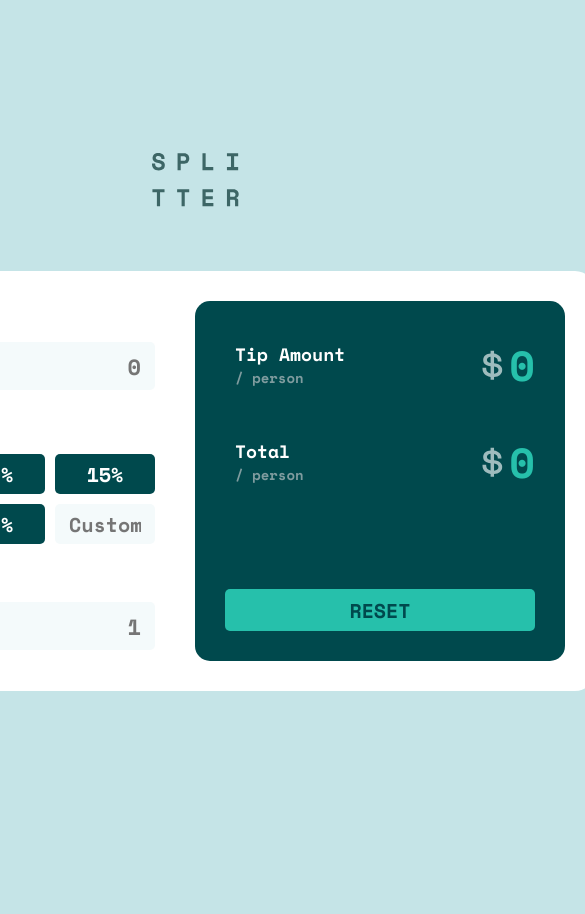
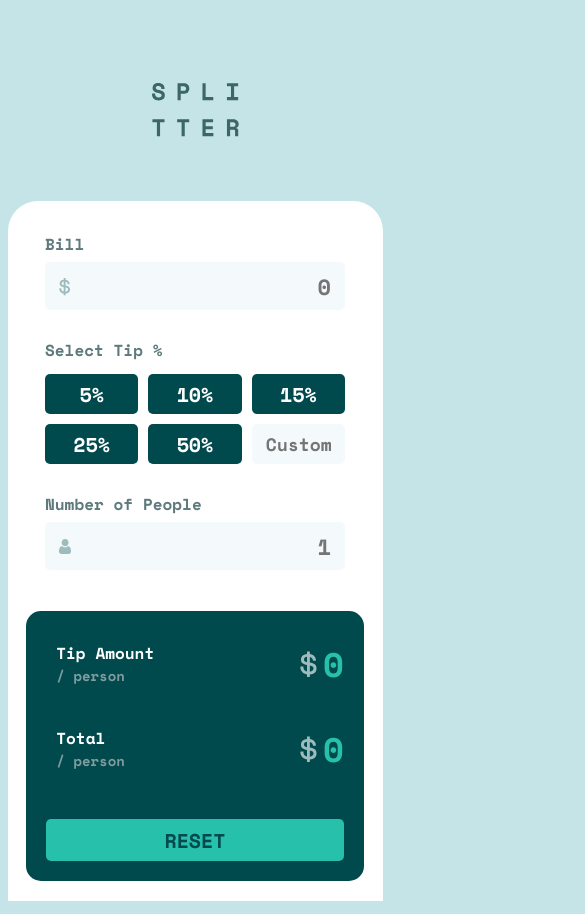
Before and after one commit to pablos-juan/tip-calculator, a React (Vite) app: page / in a window 390 px wide. Shown: the whole page, 585 px wide, since content can reach past the window. Before the commit the page ends 844 px from the top, so only its background shows below. Built offline with nearby package versions, Linux system fonts and the light colour scheme.

Commit message:
Responsive para mobile

```diff
--- a/src/App.css
+++ b/src/App.css
@@ -88,7 +88,8 @@ fieldset {
 }
 
 .tips {
-  display: grid; grid-template-columns: repeat(3, 1fr);
+  display: grid;
+  grid-template-columns: repeat(3, 1fr);
   gap: 10px;
   margin-top: 12px;
 }
@@ -108,7 +109,7 @@ button.active {
   color: hsl(183, 100%, 15%);
 }
 
-.tips input {
+input.custom-input {
   background-image: none;
   margin-top: 0;
   height: 40px;
@@ -194,3 +195,67 @@ aside p.min {
   cursor: pointer;
   margin: 30px;
 }
+
+@media (width < 850px) {
+  body {
+    width: 100vw;
+    min-height: 100vh;
+    display: block;
+  }
+
+  main {
+    min-height: 100vh;
+    margin-top: 70px;
+  }
+
+  .calc {
+    flex-direction: column;
+    align-items: center;
+    width: 375px;
+    height: 700px;
+    border-radius: 30px 30px 0 0;
+  }
+
+  .form-sec {
+    width: 80%;
+    margin: 0;
+    margin-top: 30px;
+  }
+
+  input.custom-input {
+    font-size: 18px;
+  }
+
+  .result {
+    width: 90%;
+    height: 270px;
+    margin: 0;
+    margin-bottom: 20px;
+  }
+
+  article.value {
+    padding: 20px;
+    padding-bottom: 0;
+  }
+
+  article.value h2 {
+    font-size: 16px;
+  }
+
+  .value aside p {
+    font-size: 34px;
+  }
+
+  img.dollar-icon {
+    width: 18px;
+    height: 28px;
+  }
+
+  button.reset {
+    margin: 20px;
+  }
+
+  article.value {
+    flex-wrap: wrap;
+  }
+}
```
